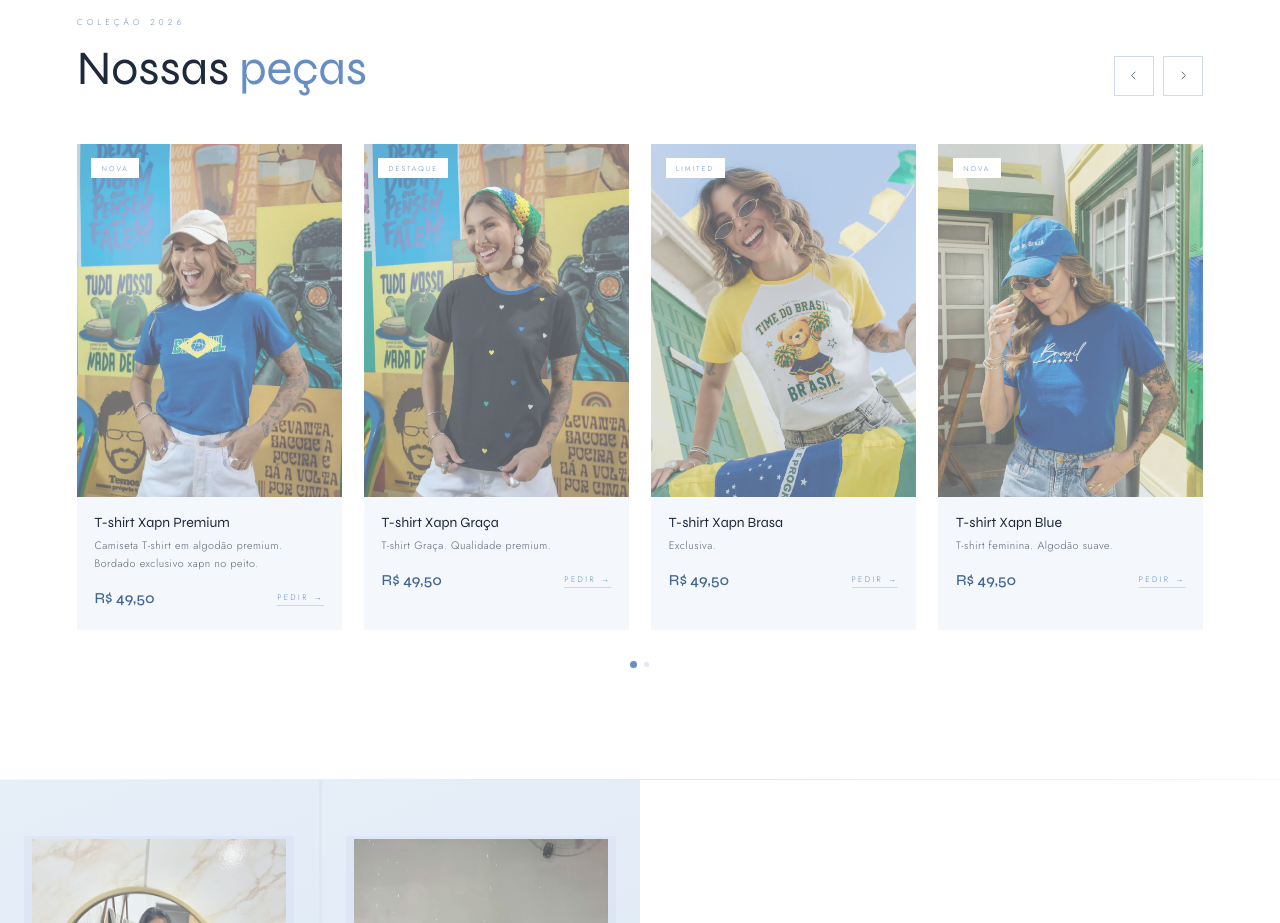
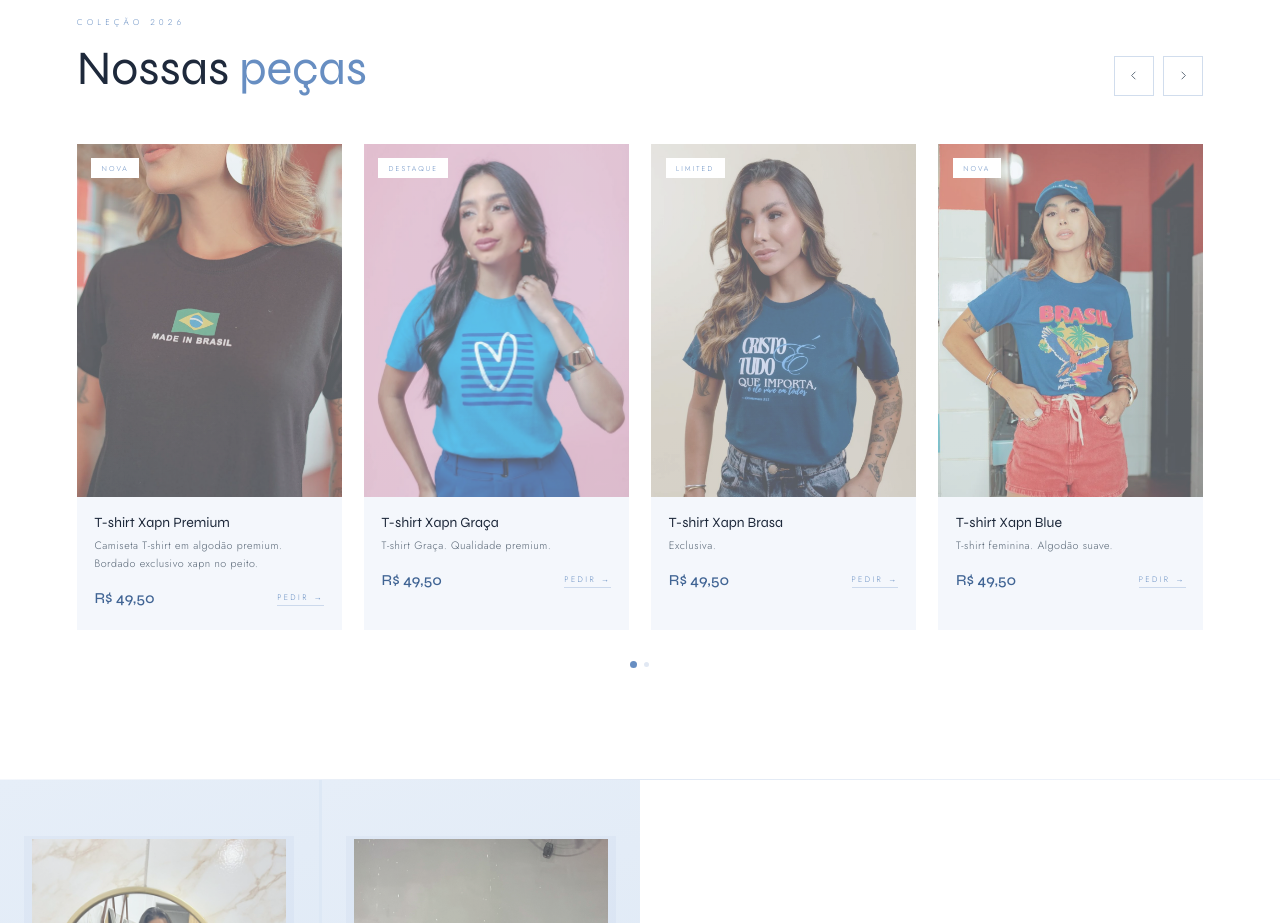
Before and after one commit to jhoncardosoj/xapn, a plain HTML site: page index.html in a window 1280 px wide. Shown: the part 940-1863 px from the top of the page. Drawn offline with Linux system fonts and the light colour scheme.

Commit message:
nova atuaalizacao

```diff
--- a/index.html
+++ b/index.html
@@ -284,7 +284,7 @@
           <div class="product-img">
             <div class="product-img-placeholder">
               <svg width="36" height="36" viewBox="0 0 24 24" fill="none" stroke="currentColor" stroke-width="1"><rect x="3" y="3" width="18" height="18" rx="2"/><circle cx="8.5" cy="8.5" r="1.5"/><polyline points="21 15 16 10 5 21"/></svg>
-              <span><img src="img/WhatsApp Image 2026-05-23 at 13.31.36.jpeg" alt=""></span>
+              <span><img src="img/WhatsApp Image 2026-06-09 at 22.21.17 (1).jpeg" alt=""></span>
             </div>
             <span class="product-badge">Nova</span>
           </div>
@@ -303,7 +303,7 @@
           <div class="product-img">
             <div class="product-img-placeholder">
               <svg width="36" height="36" viewBox="0 0 24 24" fill="none" stroke="currentColor" stroke-width="1"><rect x="3" y="3" width="18" height="18" rx="2"/><circle cx="8.5" cy="8.5" r="1.5"/><polyline points="21 15 16 10 5 21"/></svg>
-              <span><img src="img/WhatsApp Image 2026-05-23 at 13.31.37 (1).jpeg" alt=""></span>
+              <span><img src="img/WhatsApp Image 2026-06-09 at 22.21.17 (2).jpeg" alt=""></span>
             </div>
             <span class="product-badge">Destaque</span>
           </div>
@@ -322,7 +322,7 @@
           <div class="product-img">
             <div class="product-img-placeholder">
               <svg width="36" height="36" viewBox="0 0 24 24" fill="none" stroke="currentColor" stroke-width="1"><rect x="3" y="3" width="18" height="18" rx="2"/><circle cx="8.5" cy="8.5" r="1.5"/><polyline points="21 15 16 10 5 21"/></svg>
-              <span><img src="img/WhatsApp Image 2026-05-23 at 13.31.38.jpeg" alt=""></span>
+              <span><img src="img/WhatsApp Image 2026-06-09 at 22.21.17 (3).jpeg" alt=""></span>
             </div>
             <span class="product-badge">Limited</span>
           </div>
@@ -341,7 +341,7 @@
           <div class="product-img">
             <div class="product-img-placeholder">
               <svg width="36" height="36" viewBox="0 0 24 24" fill="none" stroke="currentColor" stroke-width="1"><rect x="3" y="3" width="18" height="18" rx="2"/><circle cx="8.5" cy="8.5" r="1.5"/><polyline points="21 15 16 10 5 21"/></svg>
-              <span><img src="img/WhatsApp Image 2026-05-23 at 13.31.37 (3).jpeg" alt=""></span>
+              <span><img src="img/WhatsApp Image 2026-06-09 at 22.21.17 (4).jpeg" alt=""></span>
             </div>
             <span class="product-badge">Nova</span>
           </div>
@@ -360,7 +360,7 @@
           <div class="product-img">
             <div class="product-img-placeholder">
               <svg width="36" height="36" viewBox="0 0 24 24" fill="none" stroke="currentColor" stroke-width="1"><rect x="3" y="3" width="18" height="18" rx="2"/><circle cx="8.5" cy="8.5" r="1.5"/><polyline points="21 15 16 10 5 21"/></svg>
-              <span><img src="img/WhatsApp Image 2026-05-23 at 13.31.37.jpeg" alt=""></span>
+              <span><img src="img/WhatsApp Image 2026-06-09 at 22.21.17.jpeg" alt=""></span>
             </div>
             <span class="product-badge">Acessório</span>
           </div>
@@ -379,7 +379,7 @@
           <div class="product-img">
             <div class="product-img-placeholder">
               <svg width="36" height="36" viewBox="0 0 24 24" fill="none" stroke="currentColor" stroke-width="1"><rect x="3" y="3" width="18" height="18" rx="2"/><circle cx="8.5" cy="8.5" r="1.5"/><polyline points="21 15 16 10 5 21"/></svg>
-              <span><img src="img/WhatsApp Image 2026-05-23 at 13.31.37 (2).jpeg" alt=""></span>
+              <span><img src="img/WhatsApp Image 2026-06-09 at 22.21.18 (1).jpeg" alt=""></span>
             </div>
             <span class="product-badge">premium</span>
           </div>
```
Also changed, not shown: img/WhatsApp Image 2026-05-23 at 13.31.36.jpeg (deleted), img/WhatsApp Image 2026-05-23 at 13.31.37 (1).jpeg (deleted), img/WhatsApp Image 2026-05-23 at 13.31.37 (2).jpeg (deleted), img/WhatsApp Image 2026-05-23 at 13.31.37 (3).jpeg (deleted), img/WhatsApp Image 2026-05-23 at 13.31.37.jpeg (deleted), img/WhatsApp Image 2026-05-23 at 13.31.38.jpeg (deleted), img/WhatsApp Image 2026-05-23 at 13.31.51.jpeg (deleted), img/WhatsApp Image 2026-06-09 at 22.21.17 (1).jpeg (added), img/WhatsApp Image 2026-06-09 at 22.21.17 (2).jpeg (added), img/WhatsApp Image 2026-06-09 at 22.21.17 (3).jpeg (added), img/WhatsApp Image 2026-06-09 at 22.21.17 (4).jpeg (added), img/WhatsApp Image 2026-06-09 at 22.21.17.jpeg (added), img/WhatsApp Image 2026-06-09 at 22.21.18 (1).jpeg (added), img/WhatsApp Image 2026-06-09 at 22.21.18.jpeg (added).
